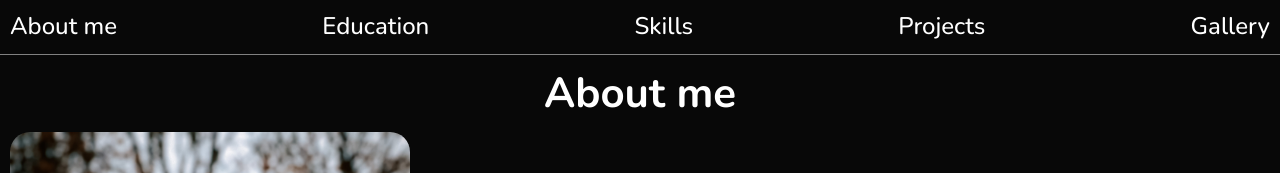
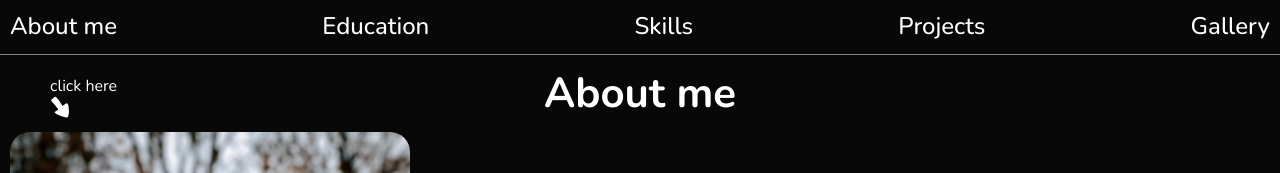
Before and after one commit to JI3BA/Curriculum-Vitae, a React (Create React App) app: page /#/ in a window 1280 px wide. Shown: the top 173 px of the page. Built offline with nearby package versions, Linux system fonts and the light colour scheme.

Commit message:
added arrow for my photo

```diff
--- a/src/pages/About/About.scss
+++ b/src/pages/About/About.scss
@@ -200,6 +200,23 @@
     padding-top: 20px;
 }
 
+.click-about{
+    position: absolute;
+    top: 20px;
+    left: 50px;
+
+    &__arrow{
+        width: 20px;
+        height: 20px;
+        fill: #ffffff;
+        transform: rotate(100deg);
+    }
+
+    &__text{
+        color: #ffffff;
+    }
+}
+
 @media screen and (max-width: 1230px) {
     .about{
         &__description{
@@ -252,6 +269,12 @@
             font-size: 24px;
         }
     }
+
+    .click-about {
+        position: relative;
+        top: -5px;
+        left: 220px;
+    }
 }
 
 @media screen and (max-width: 450px) {
@@ -283,4 +306,8 @@
             }
         }
     }
+
+    .click-about {
+        left: 50px;
+    }
 }
--- a/src/pages/About/About.tsx
+++ b/src/pages/About/About.tsx
@@ -14,6 +14,24 @@ export const About = () => {
             <div className='about' id='about'>
                 <div className="about__container wrapper">
                     <h2 className="component__title">About me</h2>
+
+                    <div className='click-about click-about--active'>
+                        <p className="click__text click-about__text">click here</p>
+                        <svg className="click-about__arrow" fill="#000000" version="1.1" id="Capa_1" xmlns="http://www.w3.org/2000/svg"
+                             xmlnsXlink="http://www.w3.org/1999/xlink"
+                             width="50px" height="50px" viewBox="0 0 452.922 452.922"
+                             xmlSpace="preserve">
+                            <g>
+                                <path d="M430.134,135.315c4.896-34.884,18.36-110.16-25.092-127.908c-48.349-18.972-121.788,3.06-169.524,15.3
+                                    c-27.539,6.732-123.623,27.54-116.891,71.604c0.612,2.448,1.836,4.284,4.284,6.12c9.18,24.48,41.616,44.064,59.976,60.588
+                                    c3.672,3.06,6.732,6.12,10.404,9.18C136.375,232.011,54.979,280.971,18.259,358.083c-2.448,4.896-1.224,9.18,1.224,11.628
+                                    c0,0.612-0.612,1.225-0.612,1.836c-3.06,14.076,21.42,29.988,30.6,37.944c15.912,14.688,32.436,29.988,51.408,41.616
+                                    c4.896,3.06,9.18,1.836,12.24-0.612c2.448,0,5.508-1.224,7.344-3.672c56.916-64.872,105.876-134.028,167.687-194.616
+                                    c20.196,18.36,39.78,37.944,57.528,59.364c1.836,2.448,4.896,3.672,7.344,4.284c1.225,8.567,16.524,13.464,23.256,3.672
+                                    C409.938,268.12,421.566,194.68,430.134,135.315z"/>
+                            </g>
+                        </svg>
+                    </div>
 
                     <div className='about__me'>
                         <div className='me'>
```
